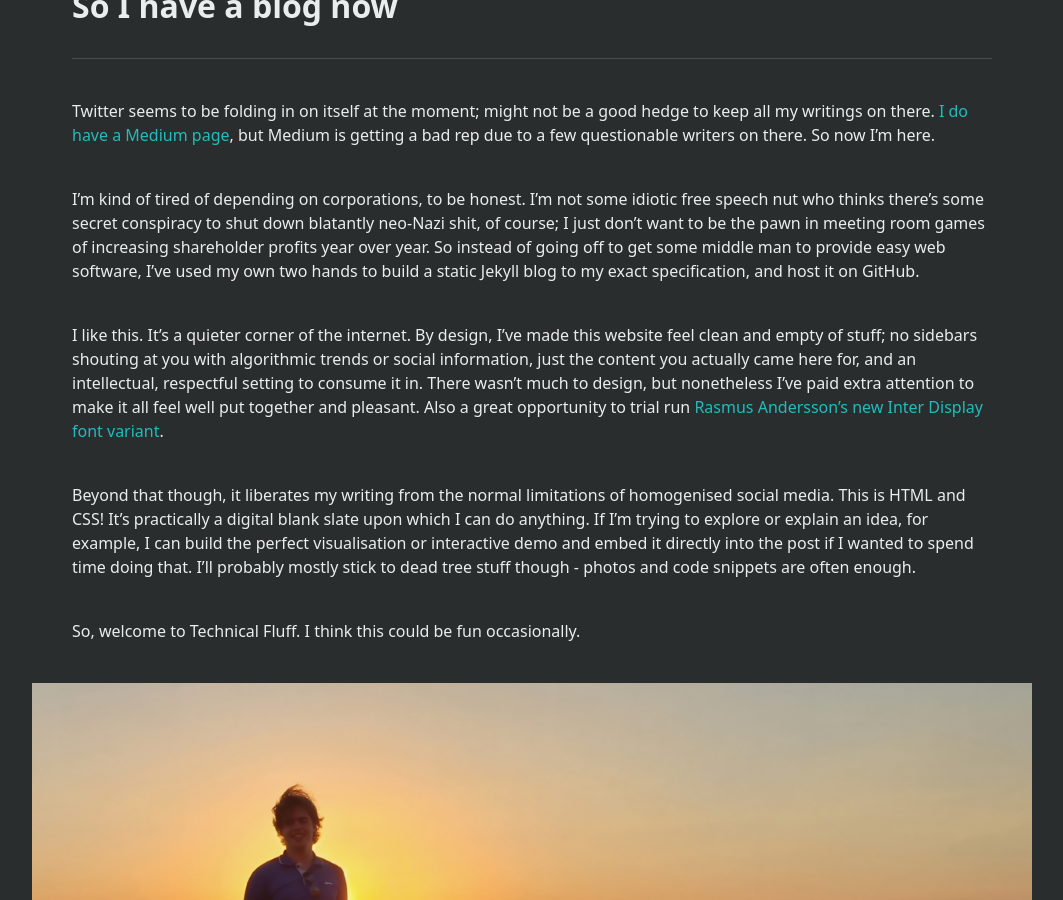
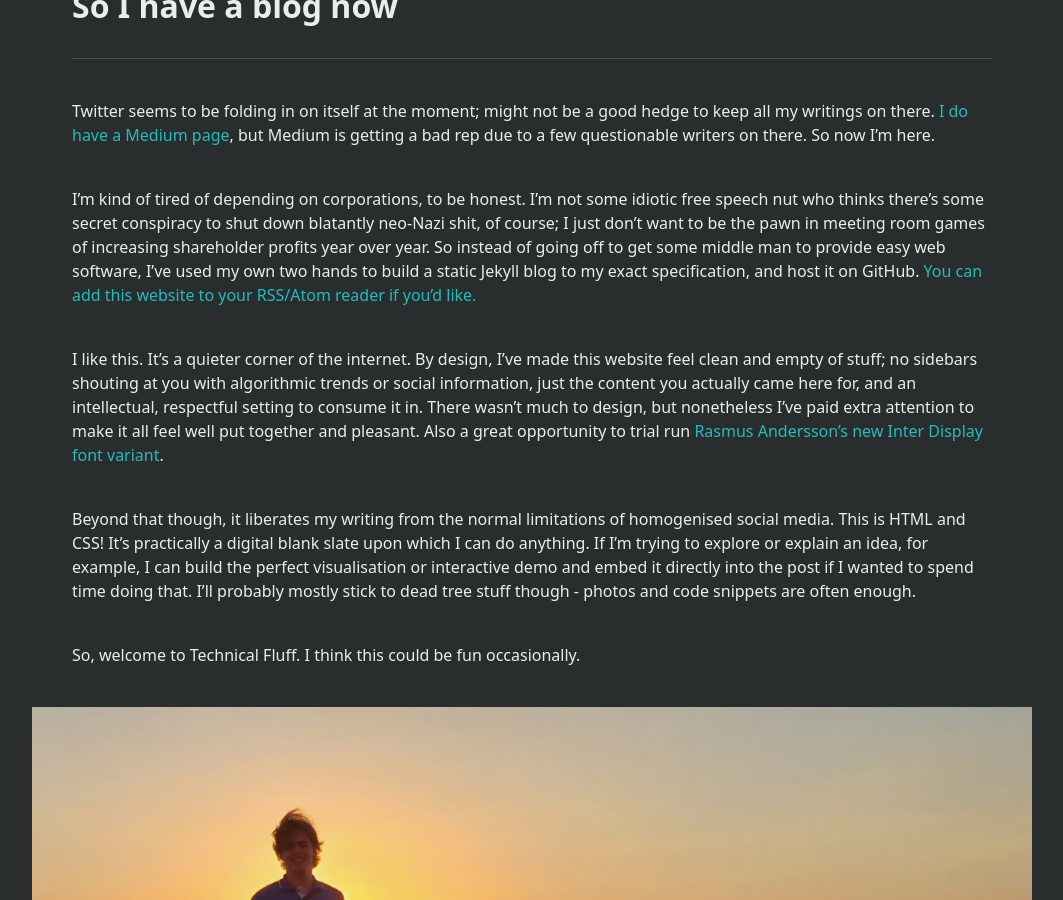
Before and after one commit to dphfox/technical-fluff, a Jekyll site: the page built from _posts/2022-11-05-so-i-have-a-blog-now.markdown, in a window 1280 px wide and 900 px high, scrolled down 310 px. Shown: the whole window, without its empty margins (108-1171 px from the left). Built offline with Jekyll 4.4.1, drawn with Linux system fonts in a browser that asks for light colours; some web fonts are replaced.

Commit message:
Add RSS to post

```diff
--- a/_posts/2022-11-05-so-i-have-a-blog-now.markdown
+++ b/_posts/2022-11-05-so-i-have-a-blog-now.markdown
@@ -15,7 +15,7 @@ blatantly neo-Nazi shit, of course; I just don't want to be the pawn in meeting
 room games of increasing shareholder profits year over year. So instead of going
 off to get some middle man to provide easy web software, I've used my own two
 hands to build a static Jekyll blog to my exact specification, and host it on
-GitHub.
+GitHub. [You can add this website to your RSS/Atom reader if you'd like.](/feed.xml)
 
 I like this. It's a quieter corner of the internet. By design, I've made this
 website feel clean and empty of stuff; no sidebars shouting at you with
```
